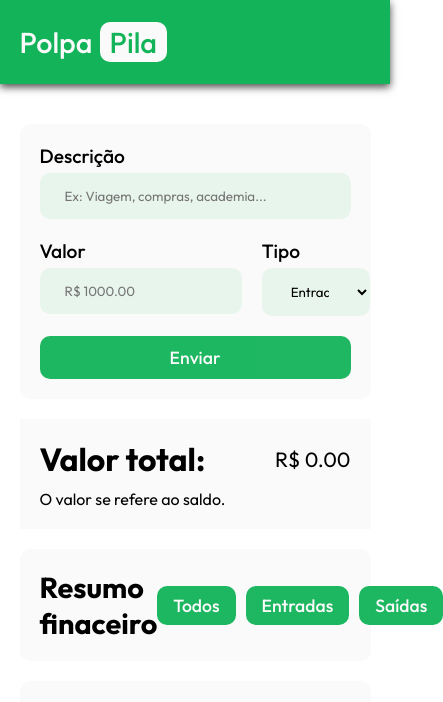
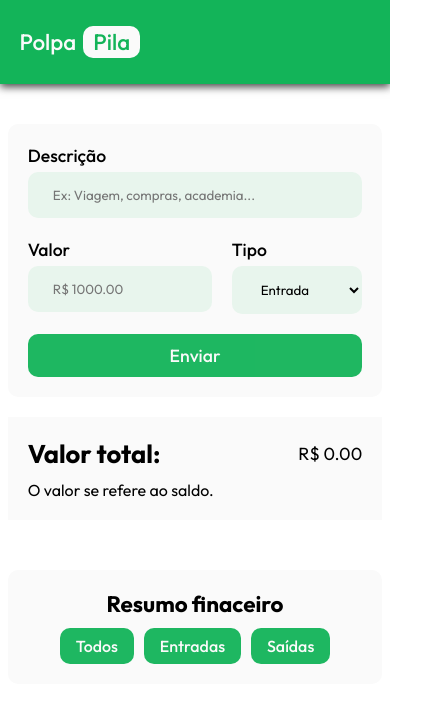
Before and after one commit to fel1pee3/PolpaPila, a React (Vite) app: page / in a window 390 px wide. Shown: the top 702 px of the page, 443 px wide, since content can reach past the window. Built offline with nearby package versions, Linux system fonts and the light colour scheme.

Commit message:
parte principal finalizada

```diff
--- a/src/Components/CardTotal/styles.css
+++ b/src/Components/CardTotal/styles.css
@@ -19,3 +19,19 @@
 .cardTotal div span{
     font-size: 1.3em;
 }
+
+@media (max-width: 999px){
+    .cardTotal div h1{
+        font-size: 1.8em;
+    }
+}
+
+@media (max-width: 750px) {
+    .cardTotal div h1{
+        font-size: 1.6em;
+    }
+
+    .cardTotal div span{
+        font-size: 1.1em;
+    }
+}
--- a/src/Components/Header/styles.css
+++ b/src/Components/Header/styles.css
@@ -26,3 +26,21 @@
     background-color: var(--white);
     color: var(--color1);
 }
+
+@media (max-width: 999px) {
+    .header a{
+        font-size: 1.6em;
+    }
+}
+
+@media (max-width: 750px) {
+    .header a{
+        font-size: 1.4em;
+    }
+}
+
+@media (max-width: 450px) {
+    .header a{
+        font-size: 1.4em;
+    }
+}
--- a/src/Components/TransactionFilter/styles.css
+++ b/src/Components/TransactionFilter/styles.css
@@ -31,3 +31,18 @@
     opacity: 100%;
     transform: scale(1.05);
 }
+
+@media (max-width: 750px) {
+    .transactionFilter{
+        flex-direction: column;
+        gap: 10px;
+    }
+
+    .transactionFilter h1{
+        font-size: 1.4em;
+    }
+
+    .btnsFilter button{
+        font-size: 1em;
+    }
+}
--- a/src/Components/TransactionForm/styles.css
+++ b/src/Components/TransactionForm/styles.css
@@ -55,3 +55,17 @@
     transform: scale(1.05);
     opacity: 100%;
 }
+
+@media (max-width: 750px) {
+    .form label{
+        font-size: 1.1em;
+    }
+
+    .caixaINumber{
+        width: 55%;
+    }
+
+    .caixaISelect{
+        width: calc(100% - 55%);
+    }
+}
--- a/src/Pages/FinancePage/styles.css
+++ b/src/Pages/FinancePage/styles.css
@@ -1,22 +1,41 @@
 .financePage{
     padding: 40px 5%;
     display: flex;
-
-    width: 100%;
-    display: grid;
-    justify-content: center;
-    grid-template-columns: repeat(auto-fit, minmax(230px, 2fr));
-    gap: 20px;
+    gap: 50px;
 }
 
 .caixa1{
     display: flex;
     flex-direction: column;
     gap: 20px;
+    width: 50%;
 }
 
 .caixa2{
     display: flex;
     flex-direction: column;
     gap: 20px;
+    width: 50%;
 }
+
+@media (max-width: 999px) {
+    .financePage{
+        flex-direction: column;
+    }
+
+    .caixa1{
+        width: 100%;
+    }
+
+    .caixa2{
+        width: 100%;
+    }
+}
+
+@media (max-width: 750px) {
+    .financePage{
+        padding: 40px 2%;
+        display: flex;
+        gap: 50px;
+    }
+}
```
